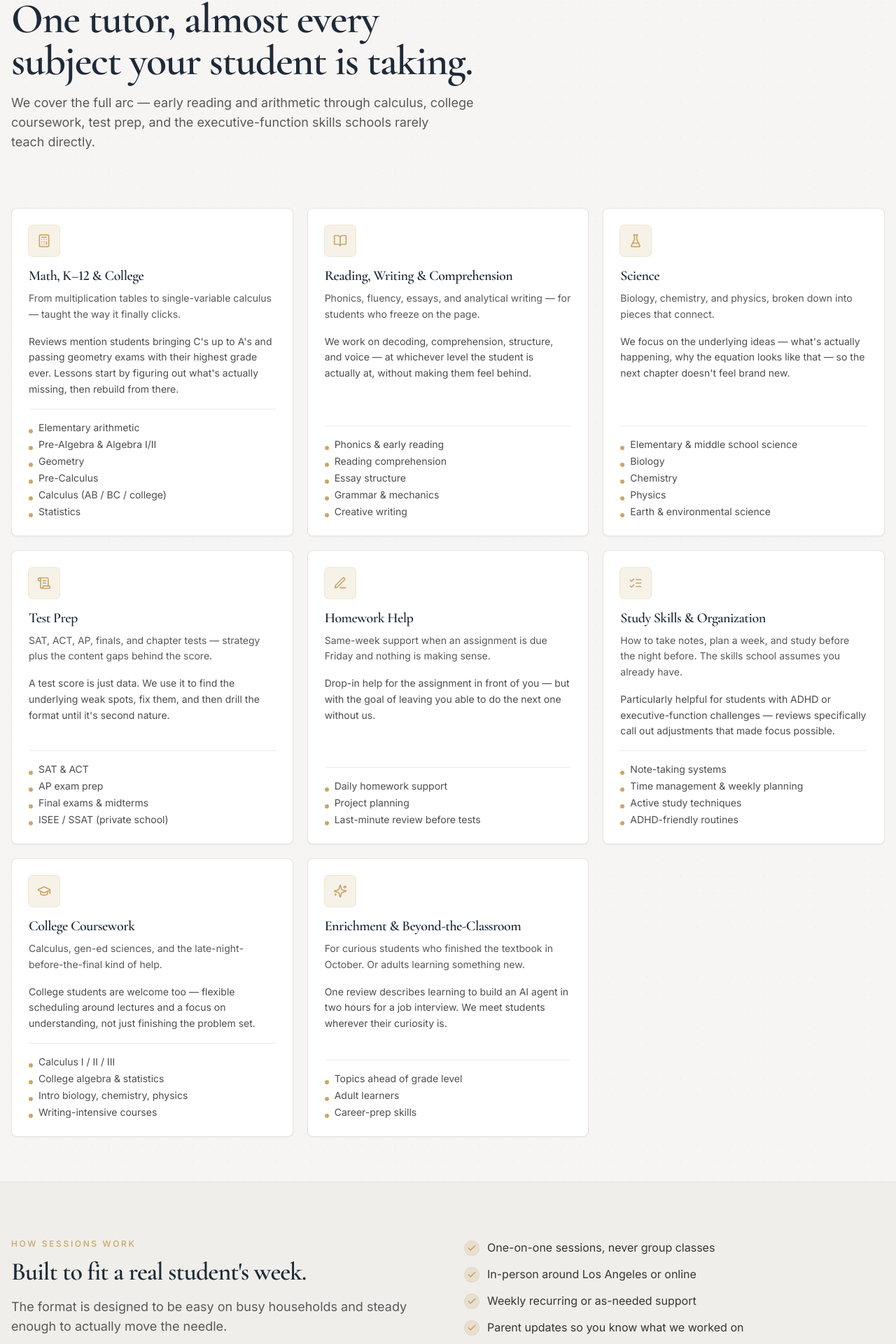
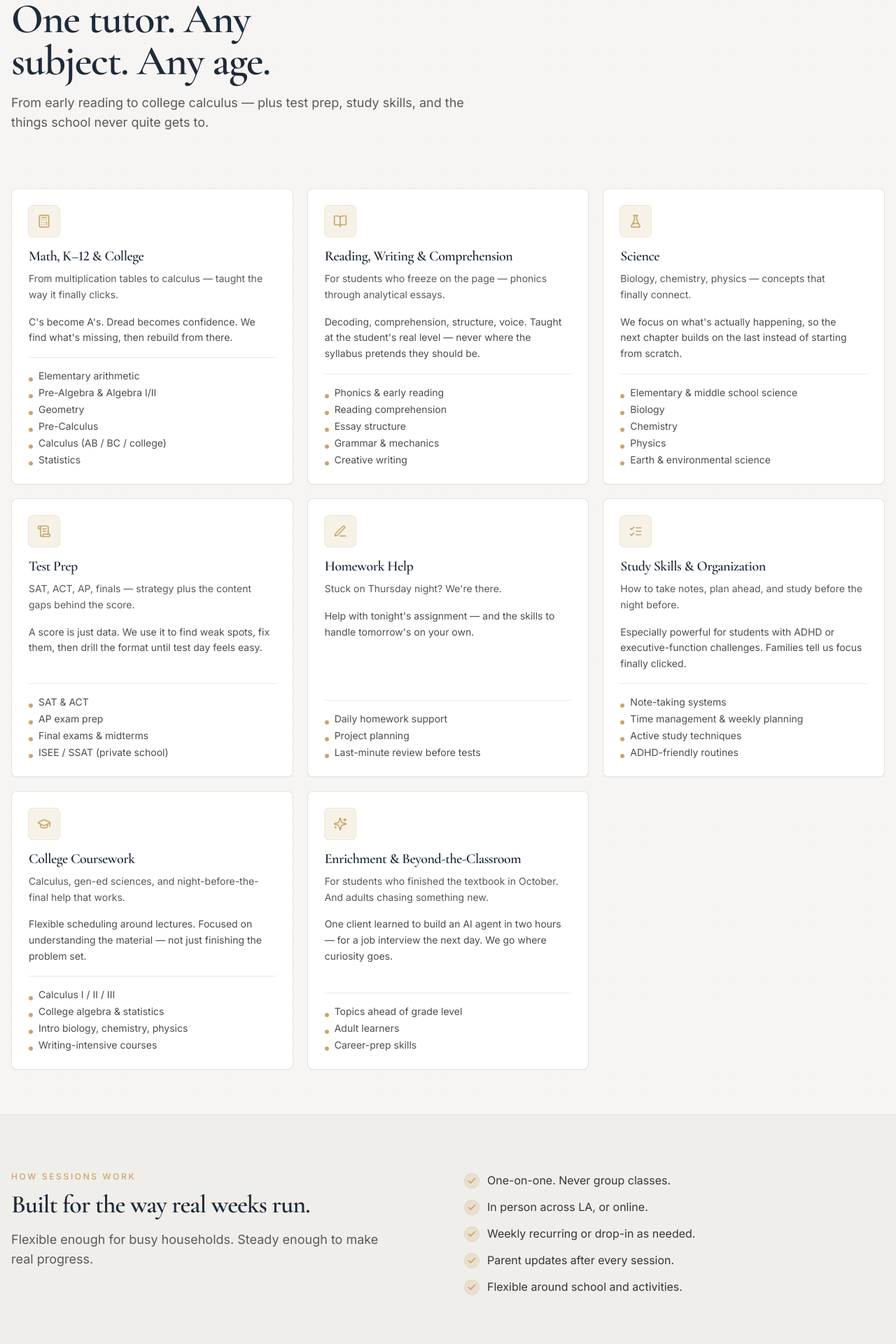
Before and after one commit to ejinian/humblelearningco, a React (Vite) app: page /services in a window 1280 px wide. Shown: the part 176-2096 px from the top of the page at 70% size. Built offline with nearby package versions, Linux system fonts and the light colour scheme.

Commit message:
wording changes

```diff
--- a/src/components/ContactForm.tsx
+++ b/src/components/ContactForm.tsx
@@ -245,8 +245,8 @@ export function ContactForm({ className }: ContactFormProps) {
 
       <div className="flex flex-col-reverse sm:flex-row sm:items-center sm:justify-between gap-4 pt-2">
         <p className="text-xs text-muted-foreground">
-          Submitting opens your email app with the message prefilled. You can
-          also email us directly at{" "}
+          Submitting opens your email app with this message prefilled. Or email
+          us directly at{" "}
           <a
             href={`mailto:${site.contact.email}`}
             className="prose-link text-primary"
--- a/src/components/Hero.tsx
+++ b/src/components/Hero.tsx
@@ -26,8 +26,8 @@ export function Hero() {
           </h1>
 
           <p className="mt-6 text-lg md:text-xl text-foreground/75 max-w-xl text-pretty leading-relaxed">
-            {site.tagline} Lessons start by figuring out what's actually getting in the way —
-            then rebuilding from there with the patience and structure school can't always offer.
+            We find what's blocking your student — then rebuild it, patiently,
+            until learning clicks.
           </p>
 
           <div className="mt-8 flex flex-wrap items-center gap-3">
--- a/src/lib/services.ts
+++ b/src/lib/services.ts
@@ -28,9 +28,9 @@ export const services: Service[] = [
     slug: "math",
     title: "Math, K–12 & College",
     blurb:
-      "From multiplication tables to single-variable calculus — taught the way it finally clicks.",
+      "From multiplication tables to calculus — taught the way it finally clicks.",
     detail:
-      "Reviews mention students bringing C's up to A's and passing geometry exams with their highest grade ever. Lessons start by figuring out what's actually missing, then rebuild from there.",
+      "C's become A's. Dread becomes confidence. We find what's missing, then rebuild from there.",
     icon: Calculator,
     topics: [
       "Elementary arithmetic",
@@ -45,9 +45,9 @@ export const services: Service[] = [
     slug: "reading-writing",
     title: "Reading, Writing & Comprehension",
     blurb:
-      "Phonics, fluency, essays, and analytical writing — for students who freeze on the page.",
+      "For students who freeze on the page — phonics through analytical essays.",
     detail:
-      "We work on decoding, comprehension, structure, and voice — at whichever level the student is actually at, without making them feel behind.",
+      "Decoding, comprehension, structure, voice. Taught at the student's real level — never where the syllabus pretends they should be.",
     icon: BookOpen,
     topics: [
       "Phonics & early reading",
@@ -60,9 +60,9 @@ export const services: Service[] = [
   {
     slug: "science",
     title: "Science",
-    blurb: "Biology, chemistry, and physics, broken down into pieces that connect.",
+    blurb: "Biology, chemistry, physics — concepts that finally connect.",
     detail:
-      "We focus on the underlying ideas — what's actually happening, why the equation looks like that — so the next chapter doesn't feel brand new.",
+      "We focus on what's actually happening, so the next chapter builds on the last instead of starting from scratch.",
     icon: FlaskConical,
     topics: [
       "Elementary & middle school science",
@@ -76,9 +76,9 @@ export const services: Service[] = [
     slug: "test-prep",
     title: "Test Prep",
     blurb:
-      "SAT, ACT, AP, finals, and chapter tests — strategy plus the content gaps behind the score.",
+      "SAT, ACT, AP, finals — strategy plus the content gaps behind the score.",
     detail:
-      "A test score is just data. We use it to find the underlying weak spots, fix them, and then drill the format until it's second nature.",
+      "A score is just data. We use it to find weak spots, fix them, then drill the format until test day feels easy.",
     icon: ScrollText,
     topics: [
       "SAT & ACT",
@@ -90,9 +90,9 @@ export const services: Service[] = [
   {
     slug: "homework-help",
     title: "Homework Help",
-    blurb: "Same-week support when an assignment is due Friday and nothing is making sense.",
+    blurb: "Stuck on Thursday night? We're there.",
     detail:
-      "Drop-in help for the assignment in front of you — but with the goal of leaving you able to do the next one without us.",
+      "Help with tonight's assignment — and the skills to handle tomorrow's on your own.",
     icon: PenLine,
     topics: [
       "Daily homework support",
@@ -104,9 +104,9 @@ export const services: Service[] = [
     slug: "study-skills",
     title: "Study Skills & Organization",
     blurb:
-      "How to take notes, plan a week, and study before the night before. The skills school assumes you already have.",
+      "How to take notes, plan ahead, and study before the night before.",
     detail:
-      "Particularly helpful for students with ADHD or executive-function challenges — reviews specifically call out adjustments that made focus possible.",
+      "Especially powerful for students with ADHD or executive-function challenges. Families tell us focus finally clicked.",
     icon: ListChecks,
     topics: [
       "Note-taking systems",
@@ -118,9 +118,9 @@ export const services: Service[] = [
   {
     slug: "college-coursework",
     title: "College Coursework",
-    blurb: "Calculus, gen-ed sciences, and the late-night-before-the-final kind of help.",
+    blurb: "Calculus, gen-ed sciences, and night-before-the-final help that works.",
     detail:
-      "College students are welcome too — flexible scheduling around lectures and a focus on understanding, not just finishing the problem set.",
+      "Flexible scheduling around lectures. Focused on understanding the material — not just finishing the problem set.",
     icon: GraduationCap,
     topics: [
       "Calculus I / II / III",
@@ -133,9 +133,9 @@ export const services: Service[] = [
     slug: "enrichment",
     title: "Enrichment & Beyond-the-Classroom",
     blurb:
-      "For curious students who finished the textbook in October. Or adults learning something new.",
+      "For students who finished the textbook in October. And adults chasing something new.",
     detail:
-      "One review describes learning to build an AI agent in two hours for a job interview. We meet students wherever their curiosity is.",
+      "One client learned to build an AI agent in two hours — for a job interview the next day. We go where curiosity goes.",
     icon: Sparkles,
     topics: [
       "Topics ahead of grade level",
--- a/src/lib/site.ts
+++ b/src/lib/site.ts
@@ -5,7 +5,7 @@
 export const site = {
   name: "HUMBLE Learning Co.",
   shortName: "HUMBLE",
-  tagline: "Personalized tutoring built around how your student learns.",
+  tagline: "One-on-one tutoring that meets your student where they are.",
   domain: "humblelearningco.com",
   url: "https://humblelearningco.com",
   founder: "Tiana",
--- a/src/pages/Reviews.tsx
+++ b/src/pages/Reviews.tsx
@@ -15,8 +15,8 @@ export default function Reviews() {
         <SectionHeading
           as="h1"
           eyebrow="Family reviews"
-          title="What students and parents have written about us."
-          description="Every review on this page is verbatim from Google. We've kept truncations marked the same way Google shows them."
+          title="In their own words."
+          description="Every review below is verbatim from Google — students and parents we've actually worked with."
         />
 
         <div className="mt-8 flex flex-wrap items-center gap-4 text-sm text-muted-foreground">
@@ -62,7 +62,7 @@ export default function Reviews() {
               Let's talk about your student.
             </h3>
             <p className="mt-3 text-primary-foreground/80 max-w-xl text-pretty leading-relaxed">
-              The first call is free. No commitment until you're sure we're a fit.
+              Free first call. Zero commitment.
             </p>
           </div>
           <Button asChild size="lg" variant="accent">
--- a/src/pages/Services.tsx
+++ b/src/pages/Services.tsx
@@ -6,11 +6,11 @@ import { ServiceGrid } from "@/components/ServiceGrid";
 import { Button } from "@/components/ui/button";
 
 const formats = [
-  "One-on-one sessions, never group classes",
-  "In-person around Los Angeles or online",
-  "Weekly recurring or as-needed support",
-  "Parent updates so you know what we worked on",
-  "Flexible scheduling around school and activities",
+  "One-on-one. Never group classes.",
+  "In person across LA, or online.",
+  "Weekly recurring or drop-in as needed.",
+  "Parent updates after every session.",
+  "Flexible around school and activities.",
 ];
 
 export default function Services() {
@@ -20,8 +20,8 @@ export default function Services() {
         <SectionHeading
           as="h1"
           eyebrow="Subjects & services"
-          title="One tutor, almost every subject your student is taking."
-          description="We cover the full arc — early reading and arithmetic through calculus, college coursework, test prep, and the executive-function skills schools rarely teach directly."
+          title="One tutor. Any subject. Any age."
+          description="From early reading to college calculus — plus test prep, study skills, and the things school never quite gets to."
         />
       </section>
 
@@ -33,8 +33,8 @@ export default function Services() {
         <div className="container py-20 grid lg:grid-cols-2 gap-12 items-start">
           <SectionHeading
             eyebrow="How sessions work"
-            title="Built to fit a real student's week."
-            description="The format is designed to be easy on busy households and steady enough to actually move the needle."
+            title="Built for the way real weeks run."
+            description="Flexible enough for busy households. Steady enough to make real progress."
           />
 
           <ul className="space-y-3">
@@ -59,8 +59,8 @@ export default function Services() {
       <section className="container py-20 md:py-24 text-center">
         <SectionHeading
           eyebrow="Not sure where to start?"
-          title="Tell us what's going on. We'll point you in the right direction."
-          description="Even if you're not sure which subject is the actual problem, the first call is free and we'll figure it out together."
+          title="We'll help you figure it out."
+          description="Even if you can't name the problem, we can. The first call is free."
           align="center"
           className="mx-auto"
         />
```
Also changed, not shown: src/pages/About.tsx (+20 -25 lines), src/pages/Contact.tsx (+3 -4 lines), src/pages/Home.tsx (+11 -12 lines).
